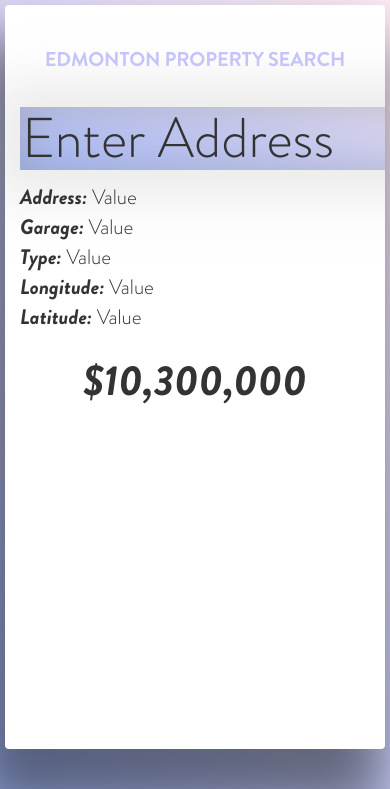
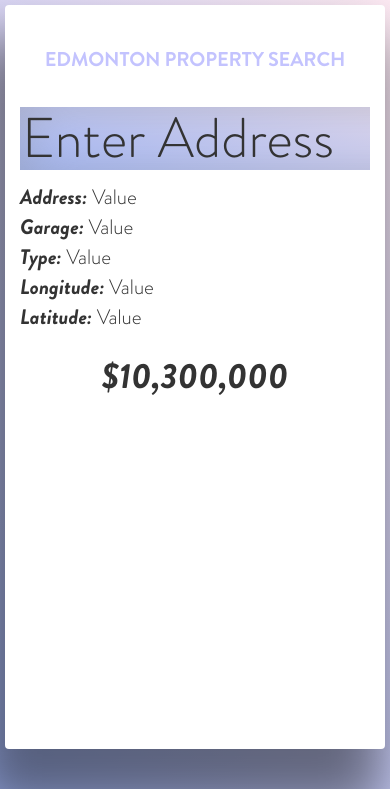
Before and after one commit to maharshmellow/edmonton-property-search, a Django app: page / in a window 390 px wide. Shown: the top 789 px of the page. Run offline with Django 3.2, Linux system fonts and the light colour scheme; some libraries are stand-ins or nearby versions.

Commit message:
updated sizing and overflow of address bar

```diff
--- a/pricer/static/pricer/css/styles.css
+++ b/pricer/static/pricer/css/styles.css
@@ -44,6 +44,7 @@ body {
     margin-top: 30px;
     /*background-color: red;*/
     font-size: 5em;
+    overflow-x: hidden;
     /*width: 100%;*/
 
 }
@@ -103,6 +104,6 @@ input[type="text"] {
         font-size: 1.5em;
     }
     #priceValue{
-        font-size: 3em;
+        font-size: 2.5em;
     }
 }
--- a/pricer/templates/pricer/header.html
+++ b/pricer/templates/pricer/header.html
@@ -24,14 +24,14 @@
 		</div>
 
 		<div class="row">
-			<div class="col-lg-2 col-sm-1"></div>
-			<div class="col-lg-8 col-sm-10 center-block text-center">
+			<div class="col-lg-2"></div>
+			<div class="col-lg-8 col-sm-12 center-block text-center">
 				<h1 id="addressBar">
 					<input id="addressBarField" type="text" value="Enter Address" onfocus="if(this.value == 'Enter Address') {this.value=''}" onblur="if(this.value == ''){this.value ='Enter Address'}">
 					</input>
 				</h1>
 			</div>
-			<div class="col-lg-2 col-sm-1"></div>
+			<div class="col-lg-2"></div>
 		</div>
 
 		<div class="row">
```
